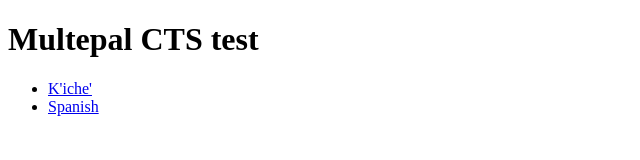
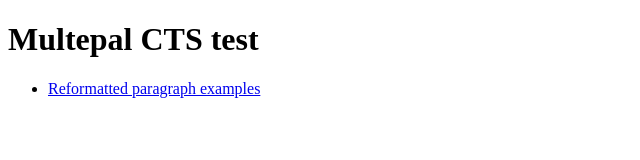
Before and after one commit to aldobarriente/multepalctstest, a plain HTML site: page index.html in a window 1280 px wide. Shown: the whole page, without its empty margins (0-640 px from the left). Drawn offline with Linux system fonts and the light colour scheme.

Commit message:
Removed Spanish file path

```diff
--- a/index.html
+++ b/index.html
@@ -5,6 +5,5 @@
 <h1> Multepal CTS test</h1>
 
 <ul> <!-- list of urls, unordered list (ol - ordered list) -->
-  <li> <a href="./data/mesoamerica/popolwuj/mul0001.pw001.popol-wuj1">K'iche'</a></li> <!-- list item -->
-  <li> <a href="xom-cts-spa-paragraph-example.xml">Spanish</a></li> <!-- list item -->
+  <li> <a href="./data/mesoamerica/popolwuj/mul0001.pw001.popol-wuj1">Reformatted paragraph examples</a></li> <!-- list item -->
 </ul>
```
